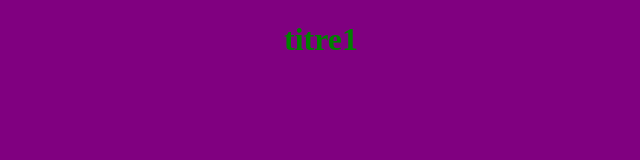
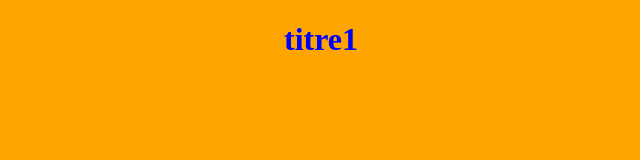
Before and after one commit to RubyCouz/mon-projet-web, a plain HTML site: page index.html in a window 1280 px wide. Shown: the whole page, without its empty margins (319-959 px from the left). Drawn offline with Linux system fonts and the light colour scheme.

Commit message:
changement de couleur txt et background

```diff
--- a/style.css
+++ b/style.css
@@ -1,8 +1,8 @@
 body{
-  background-color: purple;
+  background-color: orange;
   }
   h1{
     text-align: center;
-    color: green
+    color: blue
 
   }
```
